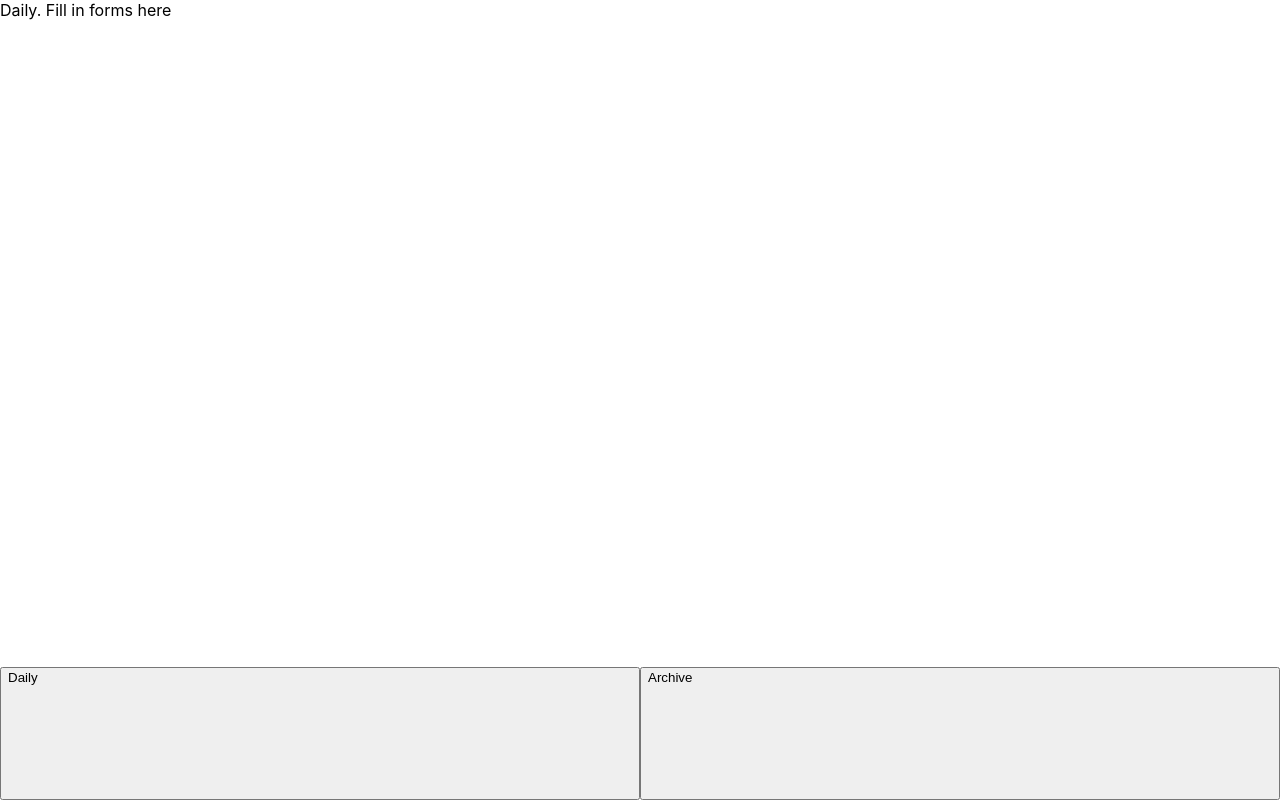
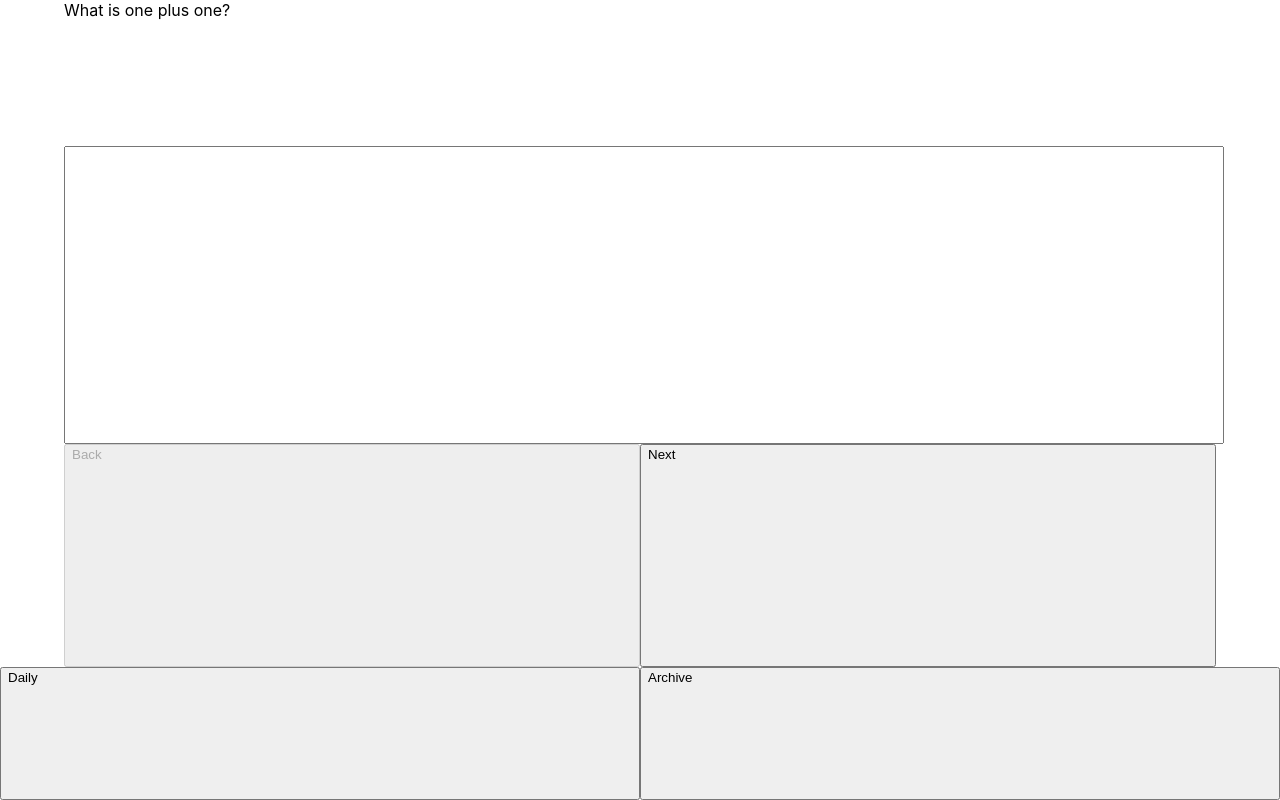
Before and after one commit to EnochPoon/ConnectApp, a React (Create React App) app: page / in a window 1280 px wide. Built offline with nearby package versions, Linux system fonts and the light colour scheme.

Commit message:
Added some sample sketch features for Daily

```diff
--- a/src/App.css
+++ b/src/App.css
@@ -17,5 +17,6 @@ button{
 
 .main-content{
   display: flex;
+  flex-direction: row;
   flex: 5;
 }
--- /dev/null
+++ b/src/Daily/Daily.css
@@ -0,0 +1,33 @@
+.wrapper{
+    padding: 5%;
+    display: flex;
+    align-self: center;
+
+    flex-direction: column;
+    flex: 1;
+    height: 100%;
+}
+
+.content{
+
+    display: flex;
+    flex-direction: column;
+    flex: 2;
+}
+
+.question{
+    display: flex;
+    text-align: center;
+    flex: 1;
+}
+
+input{
+    display: flex;
+    width: 100%;
+    flex: 2;
+
+}
+
+.buttons{
+    flex: 1;
+}
--- a/src/Daily/index.js
+++ b/src/Daily/index.js
@@ -1,7 +1,31 @@
 import React from 'react';
+import './Daily.css';
 
+const sampleQ = ['What is one plus one?', 'Calculate the mass of the sun.', 'How are you doing?', 'Did i stress you out?', 'q5', 'q6', 'last']
 export default class Daily extends React.Component{
+    constructor(props){
+        super(props);
+        this.state = {
+            qnum: 0,
+            question: 'Sample Question right over here',
+        }
+    }
+
     render(){
-        return <div>Daily. Fill in forms here</div>;
+        if(this.state.qnum >= sampleQ.length)return <div>DONE</div>;
+        return (
+            <div className="wrapper">
+                <div className="content">
+                    <div className="question">{sampleQ[this.state.qnum]}</div>
+                    <input type="text">
+                    </input>
+                </div>
+                <div className="buttons">
+                    <button disabled={this.state.qnum == 0} onClick={() => this.setState({qnum: this.state.qnum - 1})} type="button">Back</button>
+                    <button onClick={() => this.setState({qnum: this.state.qnum + 1})} type="button">Next</button>
+                </div>
+                </div>
+
+        )
     }
 }
```
